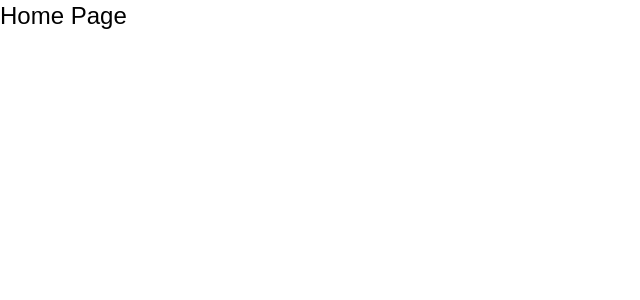
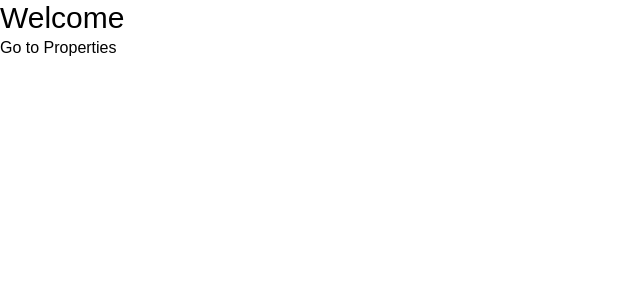
Before and after one commit to iwaldman/property-pulse-nextjs, a Next.js app: page / in a window 1280 px wide. Shown: the top 300 px of the page, without its empty margins (0-640 px from the left). Built offline with nearby package versions, Linux system fonts and the light colour scheme.

Commit message:
File-based routing

```diff
--- a/app/page.jsx
+++ b/app/page.jsx
@@ -1,5 +1,12 @@
+import Link from 'next/link'
+
 const HomePage = () => {
-  return <div className="text-2xl">Home Page</div>;
-};
+  return (
+    <div>
+      <h1 className='text-3xl'>Welcome</h1>
+      <Link href='/properties'>Go to Properties</Link>
+    </div>
+  )
+}
 
-export default HomePage;
+export default HomePage
--- /dev/null
+++ b/app/properties/[id]/page.jsx
@@ -0,0 +1,5 @@
+const AddPropertyPage = () => {
+  return <div>Property Page</div>;
+};
+
+export default AddPropertyPage;
--- /dev/null
+++ b/app/properties/add/page.jsx
@@ -0,0 +1,5 @@
+const AddPropertyPage = () => {
+  return <div>Add Property Page</div>;
+};
+
+export default AddPropertyPage;
--- /dev/null
+++ b/app/properties/page.jsx
@@ -0,0 +1,5 @@
+const PropertiesPage = () => {
+  return <div>Properties Page</div>;
+};
+
+export default PropertiesPage;
```
